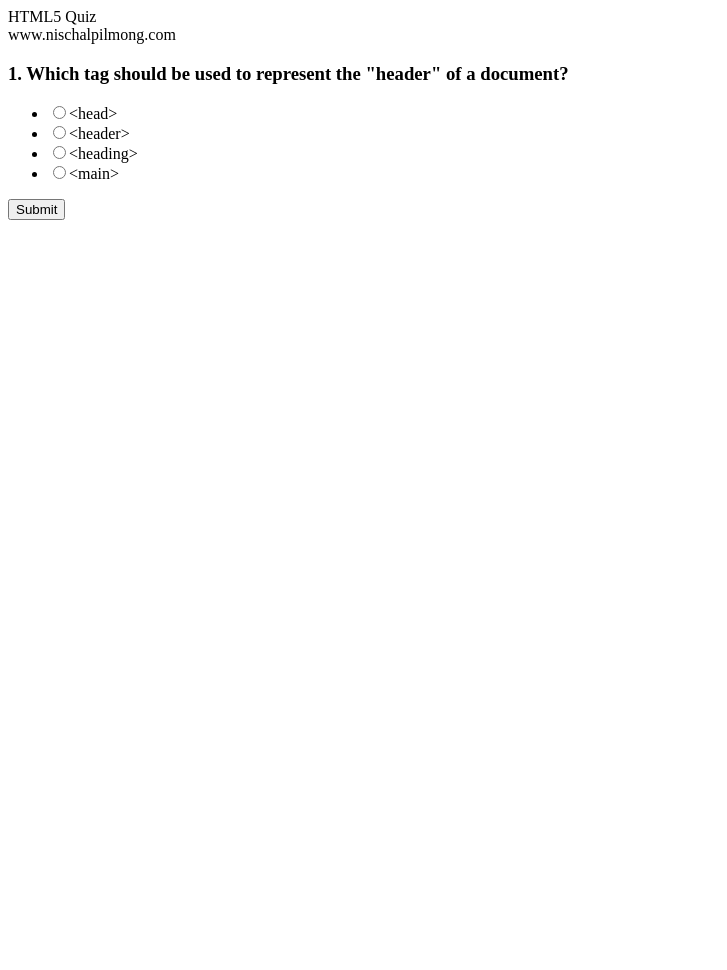
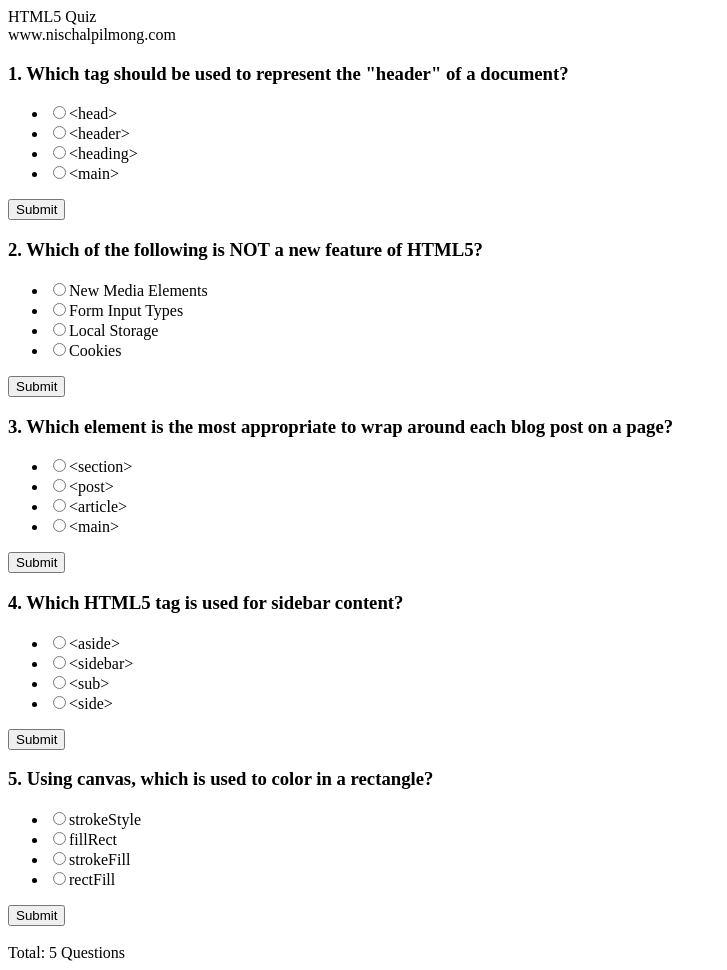
Before and after one commit to nischalpilmong/html5_quiz, a plain HTML site: page index.html in a window 1280 px wide. Shown: the whole page, without its empty margins (0-727 px from the left). Before the commit the page ends 800 px from the top, so only its background shows below. Drawn offline with nearby package versions, Linux system fonts and the light colour scheme.

Commit message:
Structuring HTML completed

```diff
--- a/index.html
+++ b/index.html
@@ -6,7 +6,7 @@
           content="width=device-width, user-scalable=no, initial-scale=1.0, maximum-scale=1.0, minimum-scale=1.0">
     <meta http-equiv="X-UA-Compatible" content="ie=edge">
     <title>HTML5 Quiz App</title>
-</head>
+
 <body>
  <div class="container">
      <header>
@@ -23,9 +23,57 @@
                  <li><input type="radio" name="q1" value="d" />&lt;main&gt;</li>
              </ul>
              <button id="submit">Submit</button>
+         </form>
+         <form class="question-form" id="q2" data-question="2">
+             <h3>2. Which of the following is NOT a new feature of HTML5?</h3>
+             <ul>
+                 <li><input type="radio" name="q2" value="a" />New Media Elements</li>
+                 <li><input type="radio" name="q2" value="b" />Form Input Types</li>
+                 <li><input type="radio" name="q2" value="c" />Local Storage</li>
+                 <li><input type="radio" name="q2" value="d" />Cookies</li>
+             </ul>
+             <button id="submit">Submit</button>
+         </form>
+         <form class="question-form" id="q3" data-question="3">
+             <h3>3. Which element is the most appropriate to wrap around each blog post on a page?</h3>
+             <ul>
+                 <li><input type="radio" name="q3" value="a" />&lt;section&gt;</li>
+                 <li><input type="radio" name="q3" value="b" />&lt;post&gt;</li>
+                 <li><input type="radio" name="q3" value="c" />&lt;article&gt;</li>
+                 <li><input type="radio" name="q3" value="d" />&lt;main&gt;</li>
+             </ul>
+             <button id="submit">Submit</button>
+         </form>
+         <form class="question-form" id="q4" data-question="4">
+             <h3>4. Which HTML5 tag is used for sidebar content?</h3>
+             <ul>
+                 <li><input type="radio" name="q4" value="a" />&lt;aside&gt;</li>
+                 <li><input type="radio" name="q4" value="b" />&lt;sidebar&gt;</li>
+                 <li><input type="radio" name="q4" value="c" />&lt;sub&gt;</li>
+                 <li><input type="radio" name="q4" value="d" />&lt;side&gt;</li>
+             </ul>
+             <button id="submit">Submit</button>
+         </form>
+         <form class="question-form" id="q5" data-question="5">
+             <h3>5. Using canvas, which is used to color in a rectangle?</h3>
+             <ul>
+                 <li><input type="radio" name="q5" value="a" />strokeStyle</li>
+                 <li><input type="radio" name="q5" value="b" />fillRect</li>
+                 <li><input type="radio" name="q5" value="c" />strokeFill</li>
+                 <li><input type="radio" name="q5" value="d" />rectFill</li>
+             </ul>
+             <button id="submit">Submit</button>
+         </form>
 
-         </form>
+         <div id="results"></div>
+         <br>
      </main>
+     <footer>
+         <div class="pull-left">Total: 5 Questions</div>
+     </footer>
  </div> <!--Container-->
+ <script src="https://code.jquery.com/jquery-3.4.1.min.js"></script>
+ <script src="js/quiz.js"></script>
+
 </body>
 </html>
--- a/js/quiz.js
+++ b/js/quiz.js
@@ -0,0 +1 @@
+console.log('Quiz connected.');
```
